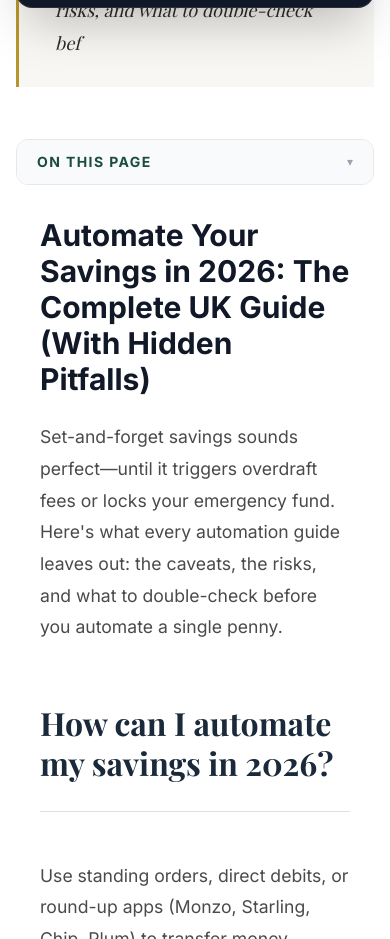
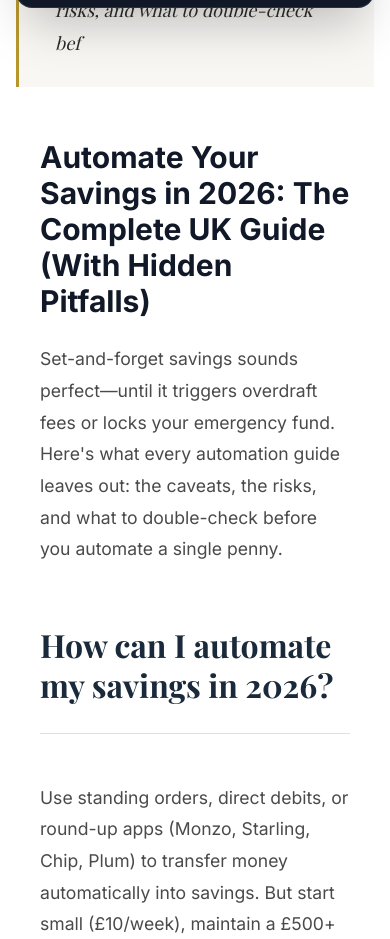
Before and after one commit to erfwindfire/thesmugsaver, a Next.js app: page /budgeting/automate-savings-2026 in a window 390 px wide. Shown: the part 820-1759 px from the top of the page. Built offline with nearby package versions, Linux system fonts and the light colour scheme.

Commit message:
Remove Table of Contents (desktop sidebar + mobile disclosure) from all articles
Co-Authored-By: Claude Sonnet 4.6 <noreply@anthropic.com>

```diff
--- a/app/[category]/[slug]/page.tsx
+++ b/app/[category]/[slug]/page.tsx
@@ -8,7 +8,6 @@ import Breadcrumbs from '@/components/Breadcrumbs';
 import { CATEGORIES } from '@/lib/articles';
 import ArticleContent from '@/components/article/ArticleContent';
 import ArticleHeader from '@/components/article/ArticleHeader';
-import TableOfContents from '@/components/article/TableOfContents';
 import NewsletterCta from '@/components/article/NewsletterCta';
 import { addHeadingIds } from '@/lib/addHeadingIds';
 
@@ -81,8 +80,8 @@ export default function ArticlePage({ params }: PageProps) {
             <div className="container mx-auto px-4 py-8 lg:py-12">
                 <Breadcrumbs categorySlug={params.category} articleTitle={article.title} />
 
-                <article className="max-w-7xl mx-auto flex flex-col lg:flex-row gap-12">
-                    <div className="flex-grow lg:w-2/3 max-w-3xl">
+                <article className="max-w-3xl mx-auto">
+                    <div className="w-full">
                         {/* Header */}
                         <ArticleHeader
                             title={article.title}
@@ -125,9 +124,6 @@ export default function ArticlePage({ params }: PageProps) {
                             </p>
                         </div>
 
-                        {/* Mobile TOC disclosure — renders above content on small screens, hidden on lg+ */}
-                        <TableOfContents variant="mobile" />
-
                         {/* Content */}
                         <div
                             className="prose prose-lg max-w-none font-sans article-builder
@@ -142,13 +138,6 @@ export default function ArticlePage({ params }: PageProps) {
                             <ArticleContent content={addHeadingIds(article.body)} />
                         </div>
                     </div>
-
-                    {/* Desktop TOC sidebar */}
-                    <div className="hidden lg:block lg:w-1/3">
-                        <div className="sticky top-24">
-                            <TableOfContents variant="desktop" />
-                        </div>
-                    </div>
                 </article>
 
                 <div className="max-w-3xl mx-auto">
@@ -156,7 +145,7 @@ export default function ArticlePage({ params }: PageProps) {
                 </div>
 
                 {/* Cross Links */}
-                <div className="mt-8 pt-10 border-t border-gray-100 max-w-3xl mx-auto lg:mx-0 lg:max-w-none">
+                <div className="mt-8 pt-10 border-t border-gray-100 max-w-3xl mx-auto">
                     <h2 className="text-2xl font-serif font-bold mb-6">More in {article.category.replace(/-/g, ' ')}</h2>
                     <div className="grid grid-cols-1 md:grid-cols-2 lg:grid-cols-3 gap-6">
                         {relatedByCategory.map(rel => (
```
